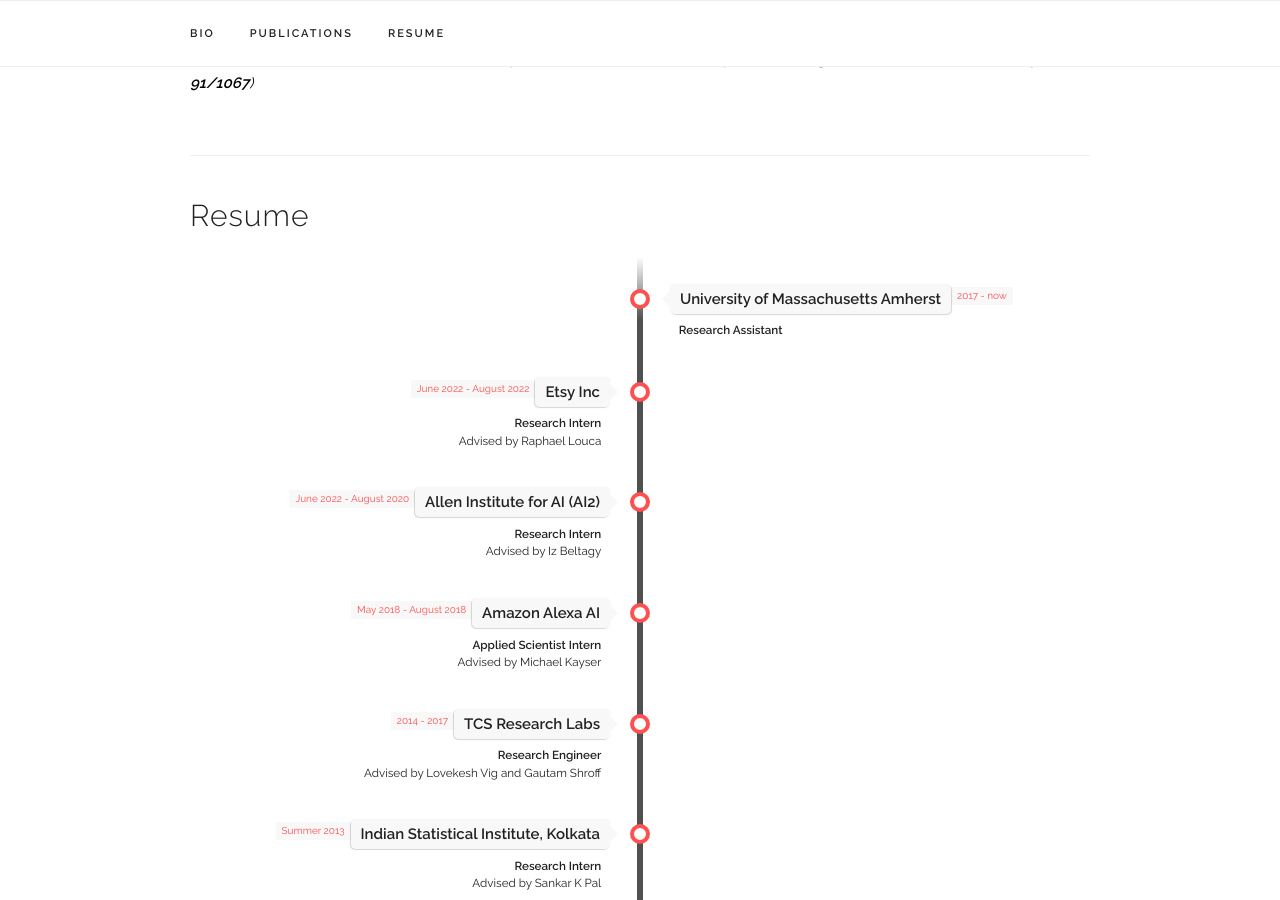
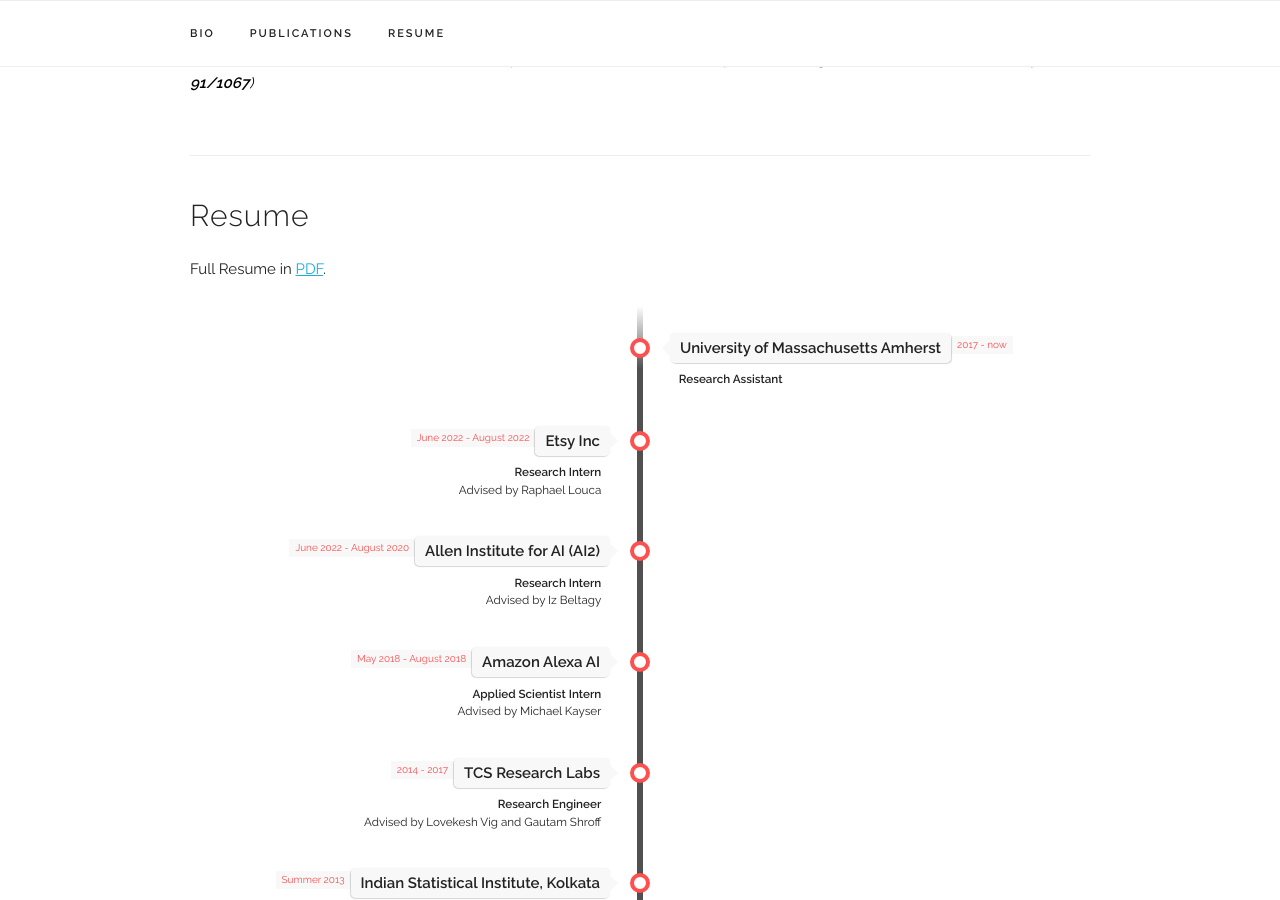
Before and after one commit to ymohit/ymohit.github.io, a Jekyll site: the page built from index.html, in a window 1280 px wide and 900 px high, scrolled down 1026 px. Built offline with Jekyll 4.4.1, drawn with Linux system fonts in a browser that asks for light colours.

Commit message:
updated resume

```diff
--- a/index.html
+++ b/index.html
@@ -303,6 +303,8 @@
 <div class="docs-section" id="resume">
   <h4>Resume</h4>
 
+  <p>Full Resume in <a href={{ "/assets/resumes/resume_2023_01_29.pdf" | prepend: site.baseurl }} target="_blank">PDF</a>.</p>
+
   <!-- The Timeline -->
   <ul class="timeline">
     {% for exp in site.data.experience.experiences %}
```
